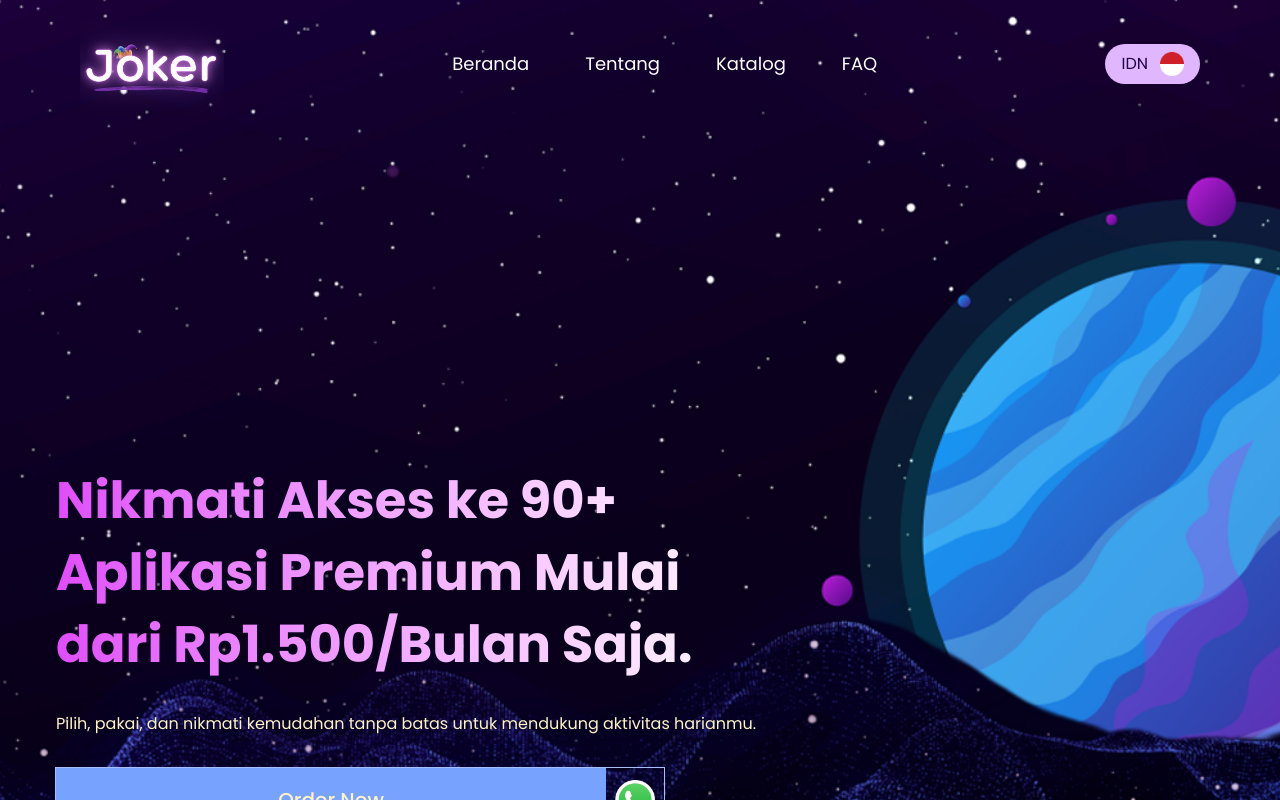
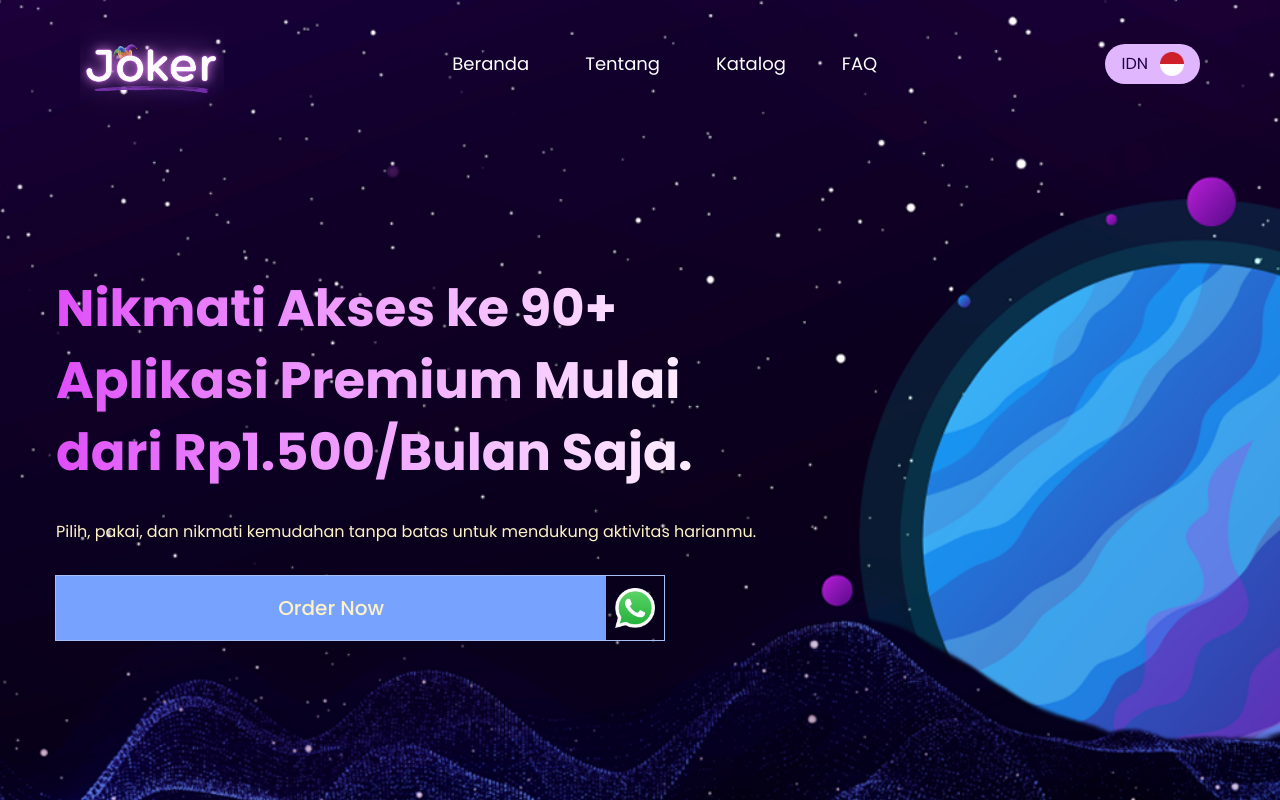
Before and after one commit to RIKO-FERNANDA-S/JokerShop, a Next.js app: page / in a window 1280 px wide. Shown: the top 800 px of the page. Built offline with nearby package versions, Linux system fonts and the light colour scheme.

Commit message:
fix: update home sec margin top

```diff
--- a/components/layouts/hero.tsx
+++ b/components/layouts/hero.tsx
@@ -20,7 +20,7 @@ function Hero() {
       className="bg-cover bg-no-repeat h-[114vh] w-full bg-center flex flex-col "
       style={{ backgroundImage: "url('/img/bg/ter1.png')" }}
     >
-      <div className="text-amber-100 gap-3 w-full min-md:w-[56%] flex flex-col h-full mt-96 min-md:justify-center leading-16 max-md:px-10 min-md:mx-14">
+      <div className="text-amber-100 gap-3 w-full min-md:w-[56%] flex flex-col h-full max-md:mt-96 min-md:justify-center leading-16 max-md:px-10 min-md:mx-14">
         <div className="bg-gradient-to-r from-[#df4df8] to-white bg-clip-text text-transparent">
           <h1
             className={`text-3xl min-md:text-[3.2rem] ${poppins1.className} min-md:leading-[4.5rem]`}
```
